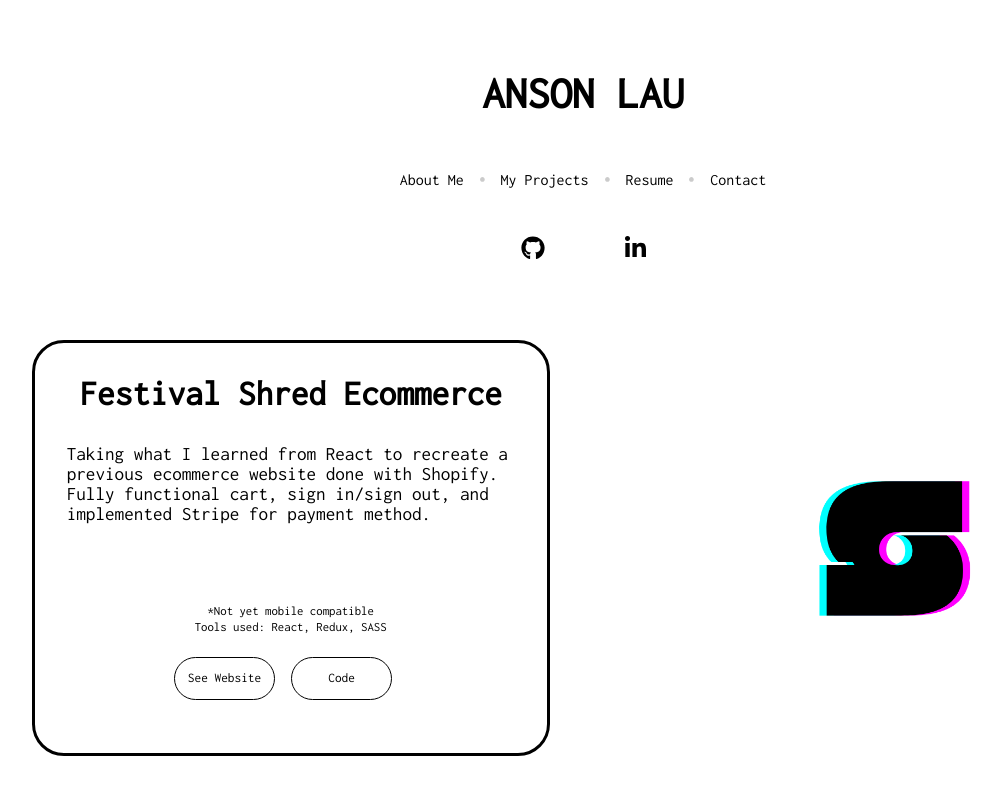
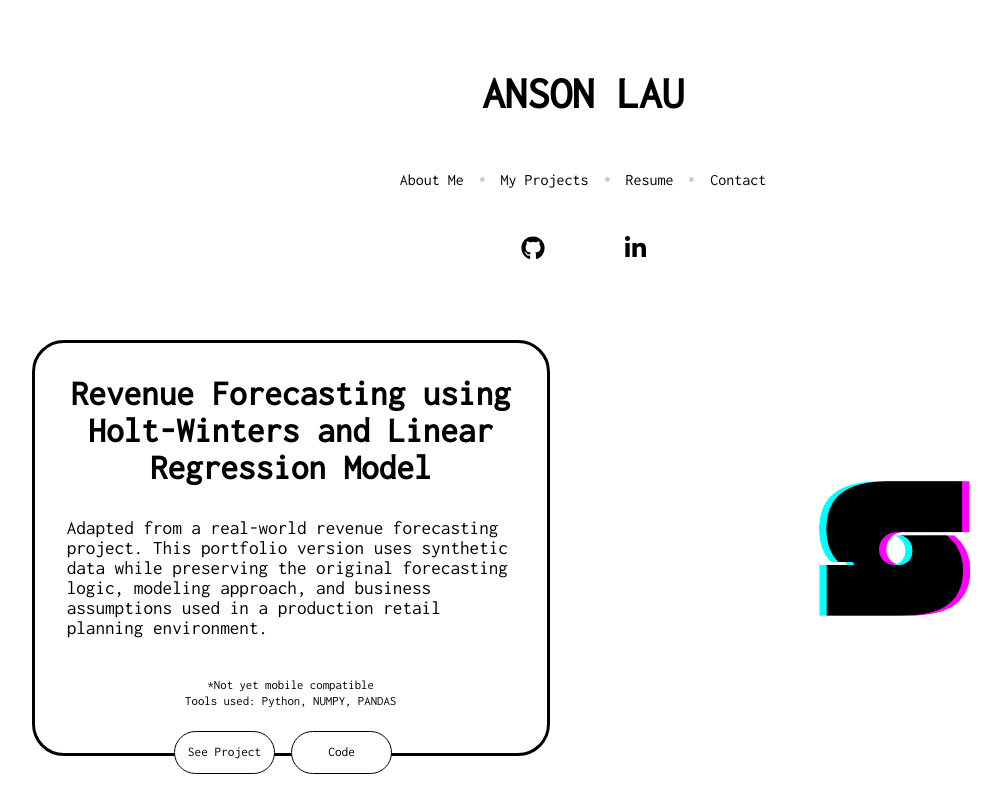
Before and after one commit to alau9/my-portfolio, a React (Create React App) app: page /projects in a window 1280 px wide. Shown: the top 800 px of the page, without its empty margins (57-1059 px from the left). Built offline with nearby package versions, Linux system fonts and the light colour scheme.

Commit message:
updated first card to display new project

```diff
--- a/src/components/card/card.component.jsx
+++ b/src/components/card/card.component.jsx
@@ -1,4 +1,4 @@
-import React, {useEffect} from "react";
+import React, { useEffect } from "react";
 import Backdrop from "../backdrop/backdrop.component";
 
 import Modal from "../modal/modal.component.jsx"
@@ -9,7 +9,7 @@ import './card.styles.scss'
 import Aos from "aos";
 import "aos/dist/aos.css";
 
-const  CardComponent = (props) => {
+const CardComponent = (props) => {
   const [showModal, setShowModal] = useState();
 
   useEffect(() => {
@@ -29,8 +29,8 @@ const  CardComponent = (props) => {
       <div className="fineprint">{props.fineprint}</div>
       <div className="tools">Tools used: {props.tools}</div>
       <div className='actions'>
-        <button className='btn' onClick={() => openInNewTab(props.website)}>See Website</button>
-        <button className='btn'  onClick={() => openInNewTab(props.code)}>Code</button>
+        <button className='btn' onClick={() => openInNewTab(props.website)}>See Project</button>
+        <button className='btn' onClick={() => openInNewTab(props.code)}>Code</button>
       </div>
     </div>
   );
--- a/src/pages/projects/projects.component.jsx
+++ b/src/pages/projects/projects.component.jsx
@@ -18,12 +18,13 @@ const ProjectPage = () => {
         <CardComponent
           data-aos="fade-right"
           className="card"
-          text="Festival Shred Ecommerce"
-          code="https://github.com/alau9/festival-shreds"
-          description="Taking what I learned from React to recreate a previous ecommerce website done with Shopify. Fully functional cart, sign in/sign out, and implemented Stripe for payment method."
-          tools="React, Redux, SASS"
+          text="Revenue Forecasting using Holt-Winters and Linear Regression Model"
+          code="https://github.com/alau9/revenue-forecasting-time-series"
+          description="Adapted from a real-world revenue forecasting project.
+This portfolio version uses synthetic data while preserving the original forecasting logic, modeling approach, and business assumptions used in a production retail planning environment."
+          tools="Python, NUMPY, PANDAS"
           fineprint="*Not yet mobile compatible"
-          website="https://festivals-shred.herokuapp.com/"
+          website=""
           direction="right"
         />
         <div className="image-container">
```
Lines whose indentation alone changed are shown as unchanged.
